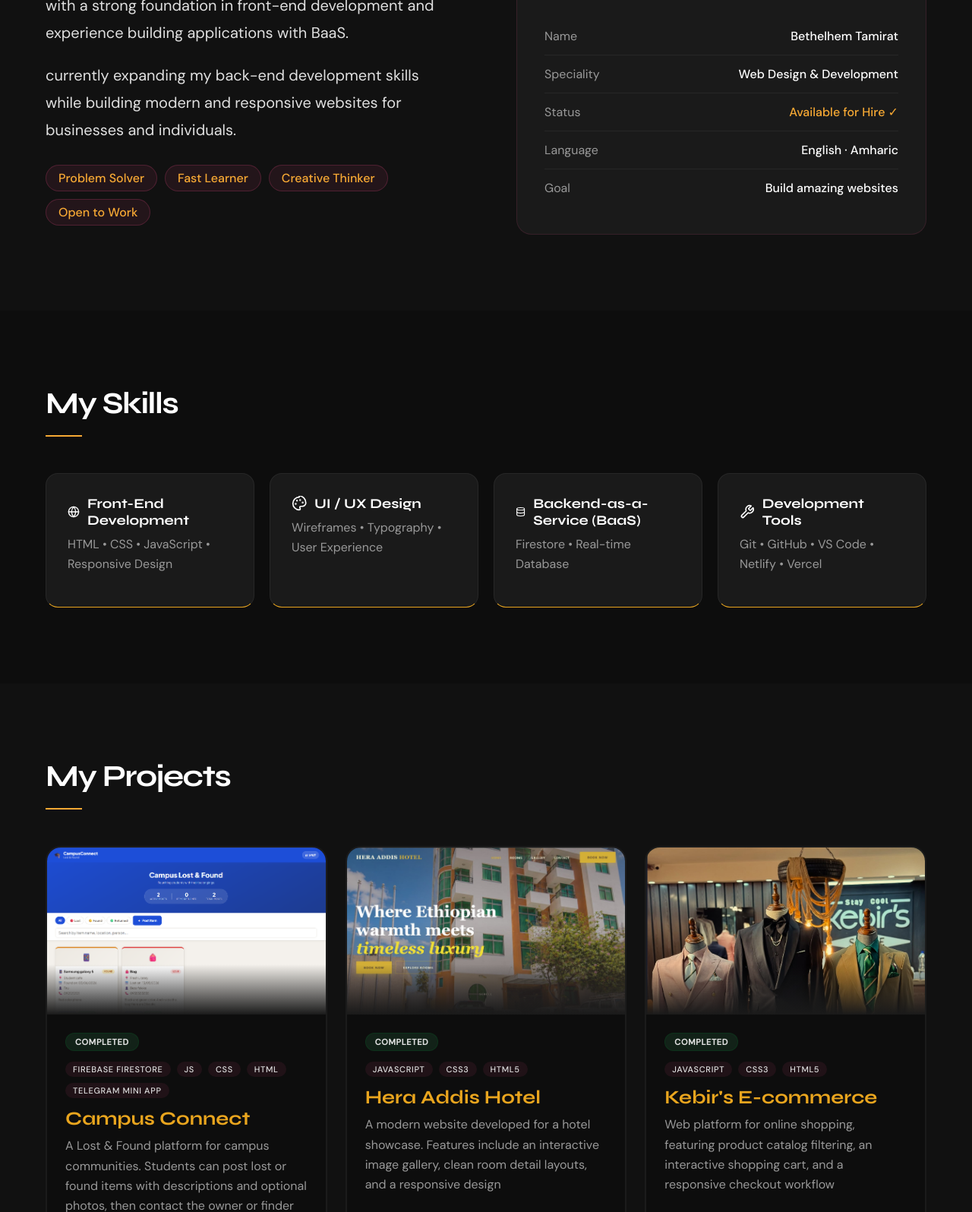
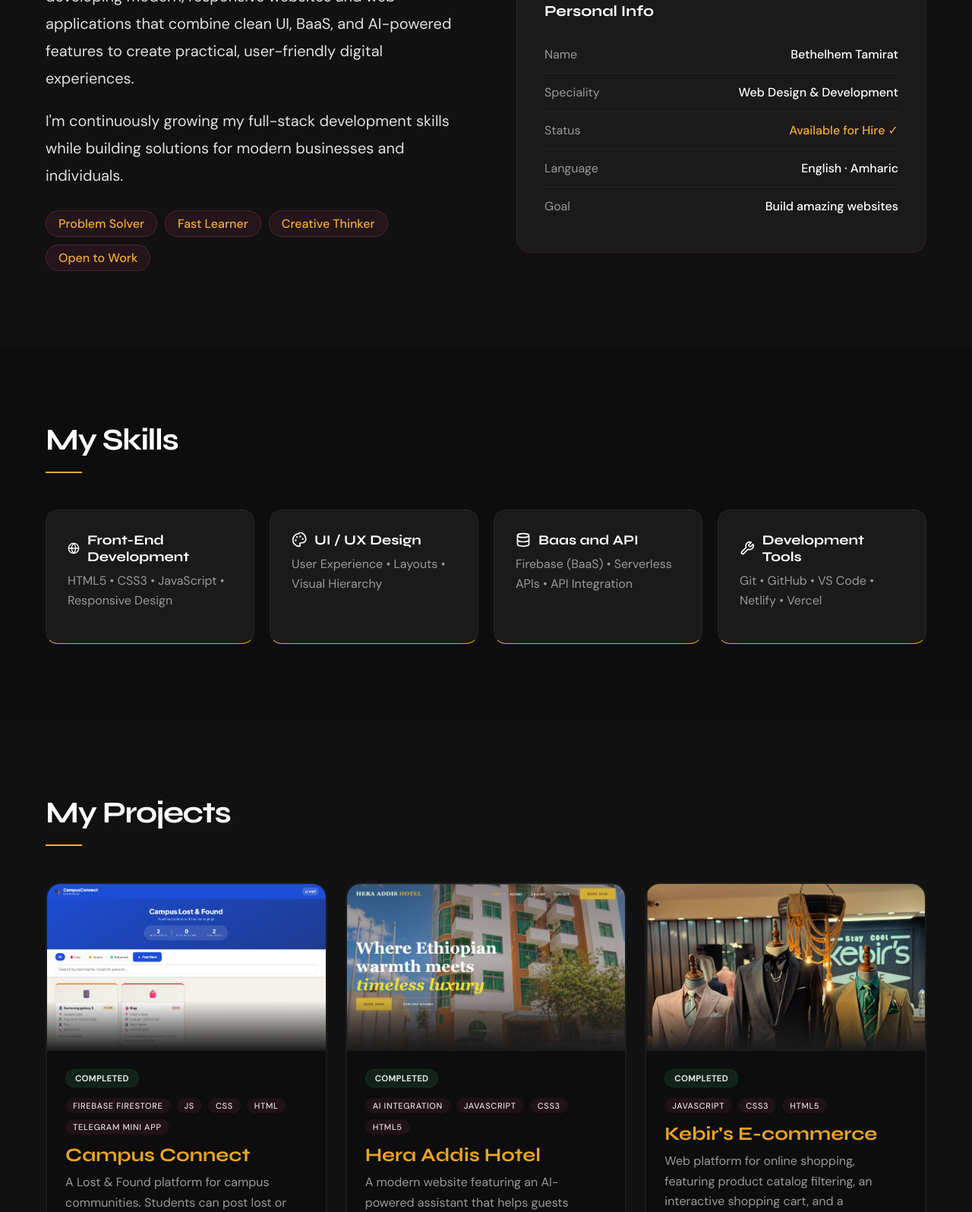
Before and after one commit to bethelhem1-devp/bethelhem-tamrat, a plain HTML site: page index.html in a window 1280 px wide. Shown: the part 1073-2669 px from the top of the page at 76% size. Drawn offline with nearby package versions, Linux system fonts and the light colour scheme.

Commit message:
project card fixed

```diff
--- a/css/styles.css
+++ b/css/styles.css
@@ -434,11 +434,12 @@
     border-radius:18px;
     padding:35px 28px;
     transition:.35s ease;
+     border-color:#f59e0b;
 }
 
 .work-card:hover{
     transform:translateY(-8px);
-    border-color:#f59e0b;
+
     box-shadow:0 15px 35px rgba(245,158,11,.18);
 }
 
@@ -551,7 +552,7 @@
     font-size: 2.2rem;
     line-height: 1.2;
   }
-.hero-bg-image { background-image:url(../assets/cnv-black.jpg); position: fixed;}
+.hero-bg-image { background-image:url(../assets/githubb.jpg); position: fixed;}
     .nav-links {
       position: fixed;
       top: 0; right: -100%;
--- a/index.html
+++ b/index.html
@@ -88,8 +88,8 @@
   </div>
   <div class="about-grid">
     <div class="about-text reveal">
-      <p>I'm <strong>Bethelhem Tamirat</strong>, an aspiring Full-Stack Developer with a strong foundation in front-end development and experience building applications with BaaS.</p>
-      <p>currently expanding my back-end development skills while building modern and responsive websites for businesses and individuals.</p>
+      <p>I'm <strong>Bethelhem Tamirat</strong>, focused on designing and developing modern, responsive websites and web applications that combine clean UI, BaaS, and AI-powered features to create practical, user-friendly digital experiences.</p>
+      <p>I'm continuously growing my full-stack development skills while building solutions for modern businesses and individuals.</p>
       <div class="about-tags">
         <span class="tag">Problem Solver</span>
         <span class="tag">Fast Learner</span>
@@ -127,7 +127,7 @@
 </svg>
         <span>Front-End Development</span>
       </div>
-      <div class="skill-desc">HTML • CSS • JavaScript • Responsive Design</div>
+      <div class="skill-desc">HTML5 • CSS3 • JavaScript • Responsive Design</div>
     </div>
 
     <div class="skill-card reveal">
@@ -141,7 +141,7 @@
 </svg>
         <span>UI / UX Design</span>
       </div>
-      <div class="skill-desc">Wireframes • Typography • User Experience</div>
+      <div class="skill-desc">User Experience • Layouts • Visual Hierarchy</div>
     </div>
 
     <div class="skill-card reveal">
@@ -151,9 +151,9 @@
   <path d="M21 12c0 1.66-4 3-9 3s-9-1.34-9-3"></path>
   <path d="M3 5v14c0 1.66 4 3 9 3s9-1.34 9-3V5"></path>
 </svg>
-        <span>Backend-as-a-Service (BaaS)</span>
+        <span>Baas and API</span>
       </div>
-      <div class="skill-desc">Firestore • Real-time Database</div>
+      <div class="skill-desc">Firebase (BaaS) • Serverless APIs • API Integration</div>
     </div>
 
     <div class="skill-card reveal">
@@ -191,9 +191,9 @@
       <a href="https://hera-addishotel.vercel.app"  target="_blank" rel="noopener noreferrer"><div class="project-thumb p-c2"><img class="project-image" src="assets/hotel-webstt.jpg" alt="Modern and Resposive website for Hotel"></div></a>
       <div class="project-body">
         <span class="project-status completed">Completed</span>
-        <div class="project-tags"><span class="ptag">JavaScript</span><span class="ptag">CSS3</span><span class="ptag">HTML5</span></div>
+        <div class="project-tags"><span class="ptag">AI Integration</span><span class="ptag">JavaScript</span><span class="ptag">CSS3</span><span class="ptag">HTML5</span></div>
         <div class="project-title">Hera Addis Hotel</div>
-        <div class="project-desc">A modern website developed for a hotel showcase. Features include an interactive image gallery, clean room detail layouts, and a responsive design</div>
+        <div class="project-desc">A modern website featuring an AI-powered assistant that helps guests explore rooms, hotel services, and frequently asked questions through an interactive chat experience.</div>
         <a href="https://hera-addishotel.vercel.app" class="project-link" target="_blank" rel="noopener noreferrer">Visit →</a> <br> <br>
         <a href="https://github.com/bethelhem1-devp/hera-addishotel" class="project-link" target="_blank" rel="noopener noreferrer">GitHub →</a>
       </div>
@@ -217,7 +217,7 @@
         <span class="project-status in-progress">In Progress</span>
         <!-- <div class="project-tags"><span class="ptag">HTML</span><span class="ptag">CSS</span><span class="ptag">JS</span></div> -->
         <div class="project-title">Real Estate Website</div>
-        <div class="project-desc">A modern real estate website currently in development, featuring responsive layouts, property listings, and an intuitive user experience.</div>
+        <div class="project-desc">A modern real estate website currently in development and an AI-powered assistant to help visitors explore properties and get instant answers about listings.</div>
         <a href="#" class="project-link disabled">Coming Soon</a>
       </div>
     </div>
@@ -247,7 +247,7 @@
             </p>
         </div>
 
-        <div class="work-card">
+        <div class="work-card two">
             <div class="work-icon">
                <h4>2</h4> <i class="fas fa-pencil-ruler"></i>
             </div>
@@ -259,7 +259,7 @@
             </p>
         </div>
 
-        <div class="work-card">
+        <div class="work-card three">
             <div class="work-icon">
               <h4>3</h4> <i class="fas fa-code"></i>
             </div>
@@ -324,23 +324,6 @@
       </div>
     </div>
 
-    <!-- <form action="mailto:behttytamrat@gmail.com" method="post" enctype="text/plain">
-    <div class="contact-form reveal">
-      <div class="form-group">
-        <label>Your Name</label>
-        <input type="text" placeholder="Enter name">
-      </div>
-      <div class="form-group">
-        <label>Email Address</label>
-        <input type="email" placeholder="Email">
-      </div>
-      <div class="form-group">
-        <label>Message</label>
-        <textarea rows="5" placeholder="Tell me about your project..."></textarea>
-      </div>
-      <button class="btn-primary" style="width:100%;border-radius:10px;padding:16px;" onclick="handleSend()" type="submit">Send Message</button>
-    </div></form> -->
-
     <form id="contact-form">
   <div class="contact-form reveal">
 
```
